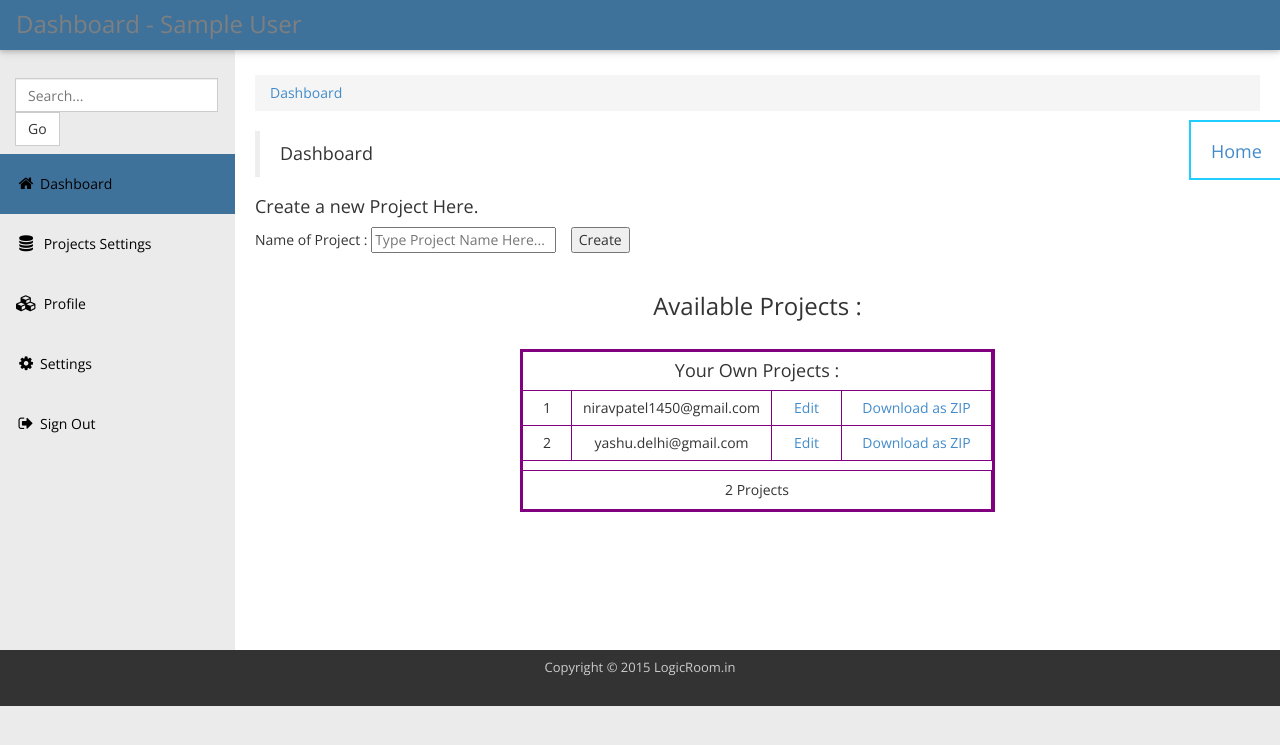
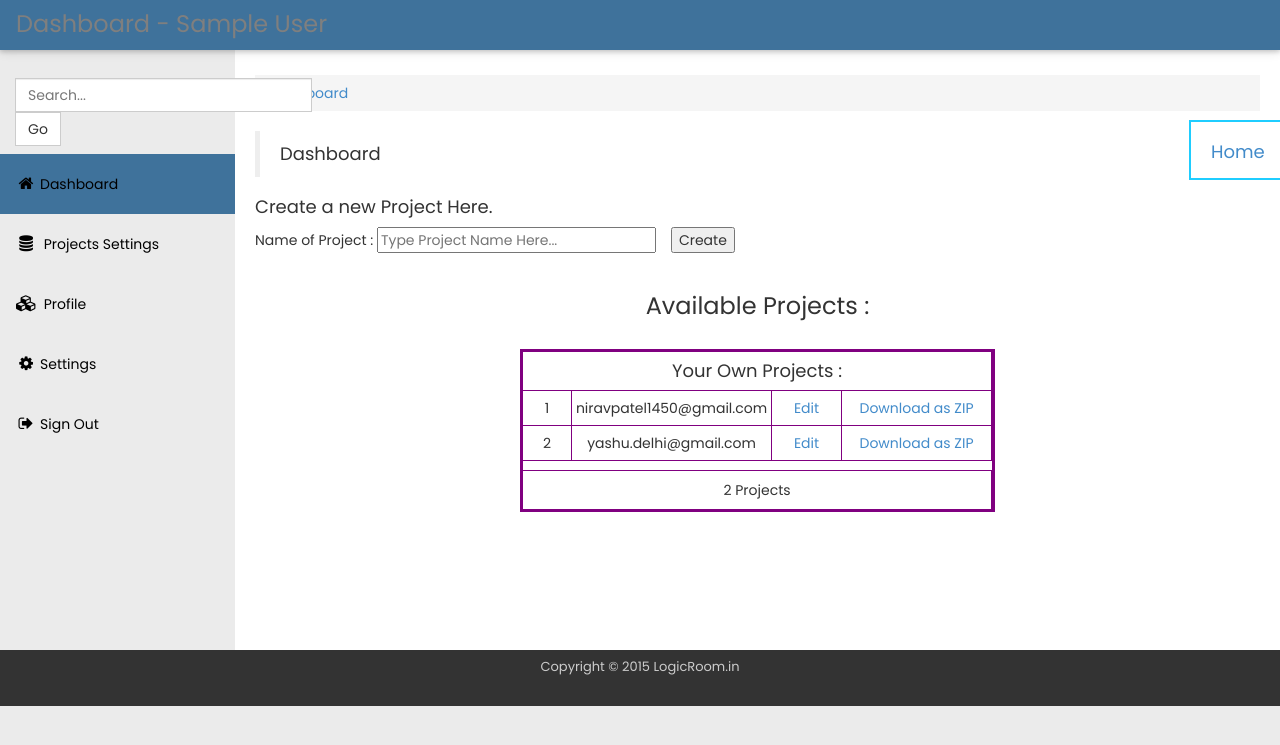
Before and after one commit to NiravMadariya-zz/LogicRoom1.0, a PHP site: page /dashboard/index.php in a window 1280 px wide. Shown: the top 745 px of the page. Run offline with PHP 8.4, Linux system fonts and the light colour scheme; the visitor is signed in with stand-in values (Sample User, id 1); data that the repository does not hold is empty.

Commit message:
Update main.css

```diff
--- a/dashboard/css/main.css
+++ b/dashboard/css/main.css
@@ -1,12 +1,13 @@
 /* 1. CSS Imports
 --------------------------------------- */
+@import url('https://fonts.googleapis.com/css?family=Poppins');
 @import url('http://fonts.googleapis.com/css?family=Open Sans:300,400,700');
 @import url(font-awesome.min.css);
 @import url(bootstrap.min.css);
 
 /* 2. General Styles
 --------------------------------------- */
-* { font-family: 'Open Sans', sans-serif; }
+* { font-family: Poppins, 'Open Sans', sans-serif; }
 body { background-color: rgb(235,235,235); }
 h1 { font-size: 24px; }
 .btn a {
```
